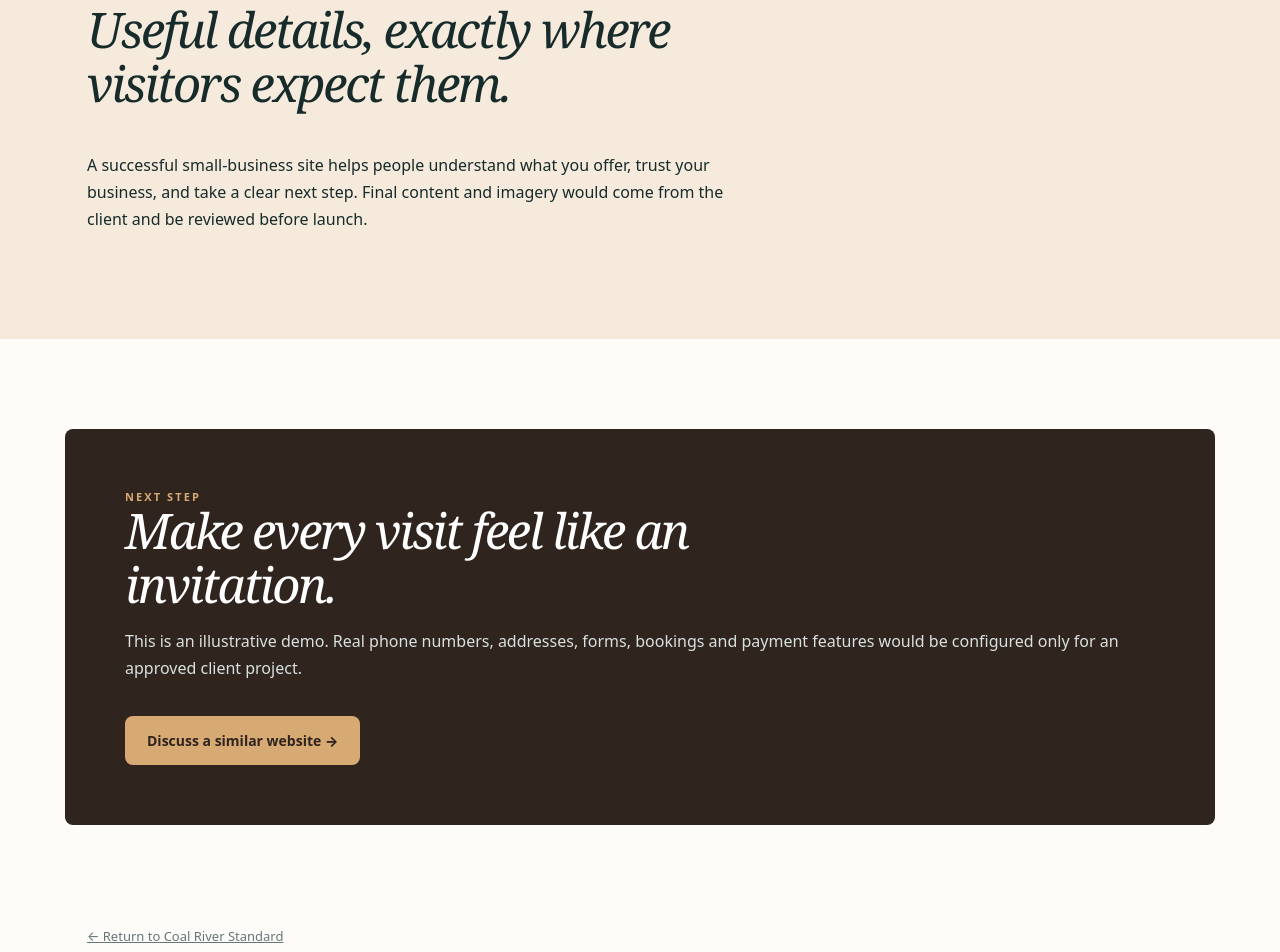
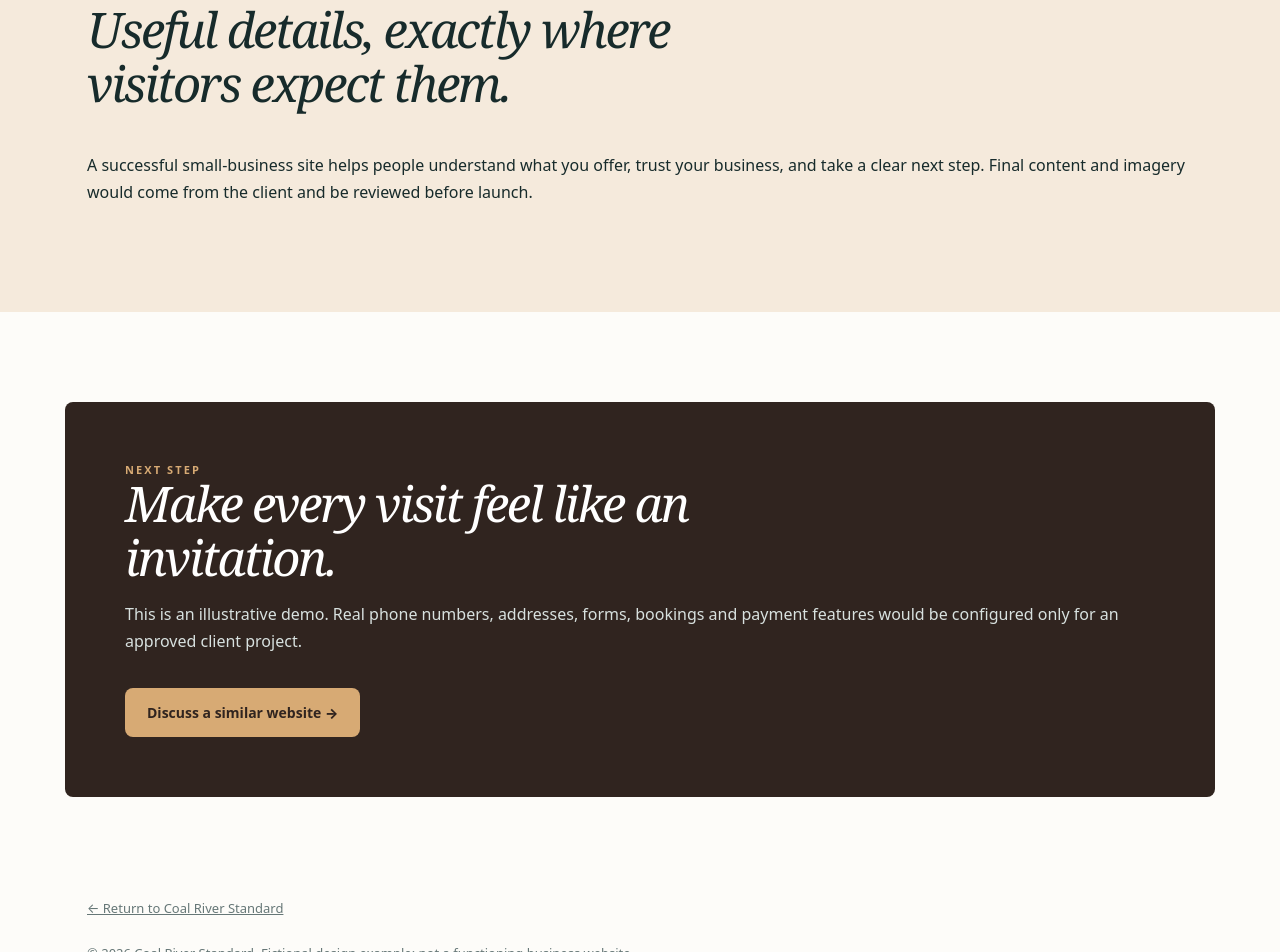
Before and after one commit to srw89314-dev/coal-river-standard, a plain HTML site: page dist/demos/restaurant.html in a window 1280 px wide. Shown: the part 1317-2269 px from the top of the page. Drawn offline with Linux system fonts and the light colour scheme.

Commit message:
Remove remaining inline styling from restaurant demo

```diff
--- a/dist/demos/restaurant.html
+++ b/dist/demos/restaurant.html
@@ -1,5 +1,5 @@
 <!doctype html><html lang="en"><head><link rel="icon" type="image/svg+xml" href="../favicon.svg"><meta charset="utf-8"><meta name="viewport" content="width=device-width,initial-scale=1"><meta name="robots" content="noindex,nofollow"><title>Oak &amp; Ember — Demo concept | Coal River Standard</title><meta name="description" content="Private fictional website concept. Not a real operating business."><link rel="stylesheet" href="restaurant.css"></head><body><div class="notice">FICTIONAL PORTFOLIO DEMONSTRATION · NOT A REAL BUSINESS · NO BOOKINGS OR PURCHASES</div><header><div class="wrap nav"><strong>Oak &amp; Ember</strong><nav aria-label="Main navigation" class="navlinks"><a href="#services">Services</a><a href="#about">About</a><a href="#contact" class="pill">Contact concept</a></nav></div></header>
 <main><section class="hero"><div class="wrap inside"><div><div class="eyebrow">NEIGHBORHOOD DINING</div><h1>Good food. Better company.</h1><p>Seasonal plates, warm welcomes, and a neighborhood table worth coming back to.</p><a class="button" href="#services">Explore the menu →</a></div><div class="art" role="img" aria-label="Stylized neighborhood dining illustration"><span>🍽️</span></div></div></section>
 <section class="section wrap" id="services"><div class="eyebrow" class="eyebrow-muted">WHY CUSTOMERS COME HERE</div><h2>From first bite to last call</h2><div class="grid"><article><span class="num">01</span><h3>Signature dishes</h3><p>Highlight best-loved dishes and seasonal specials</p></article><article><span class="num">02</span><h3>Hours &amp; directions</h3><p>Help hungry customers find you without friction</p></article><article><span class="num">03</span><h3>Reservations &amp; orders</h3><p>Link to an existing supported booking or ordering service</p></article></div></section>
-<section class="section band" id="about"><div class="wrap"><div class="eyebrow" class="eyebrow-muted">CRAFTED FOR THIS INDUSTRY</div><h2>Useful details, exactly where visitors expect them.</h2><p style="max-width:680px">A successful small-business site helps people understand what you offer, trust your business, and take a clear next step. Final content and imagery would come from the client and be reviewed before launch.</p></div></section>
+<section class="section band" id="about"><div class="wrap"><div class="eyebrow" class="eyebrow-muted">CRAFTED FOR THIS INDUSTRY</div><h2>Useful details, exactly where visitors expect them.</h2><p class="about-copy">A successful small-business site helps people understand what you offer, trust your business, and take a clear next step. Final content and imagery would come from the client and be reviewed before launch.</p></div></section>
 <section class="section wrap" id="contact"><div class="closer"><div class="eyebrow">NEXT STEP</div><h2>Make every visit feel like an invitation.</h2><p>This is an illustrative demo. Real phone numbers, addresses, forms, bookings and payment features would be configured only for an approved client project.</p><a class="button" href="../contact.html">Discuss a similar website →</a></div></section></main><footer class="wrap"><a class="back" href="../work.html">← Return to Coal River Standard</a><p>© 2026 Coal River Standard. Fictional design example; not a functioning business website.</p></footer></body></html>
```
